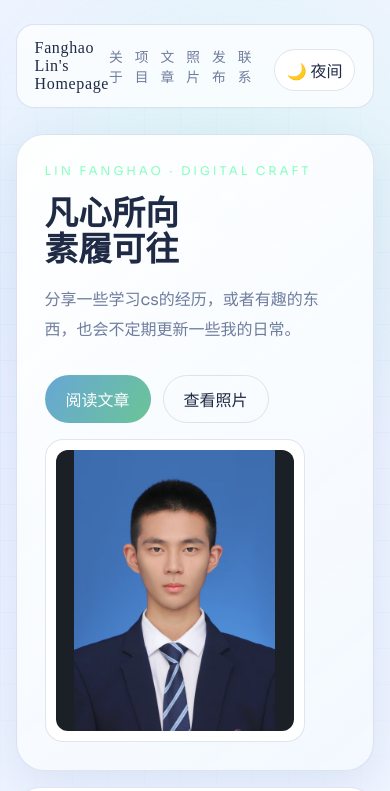
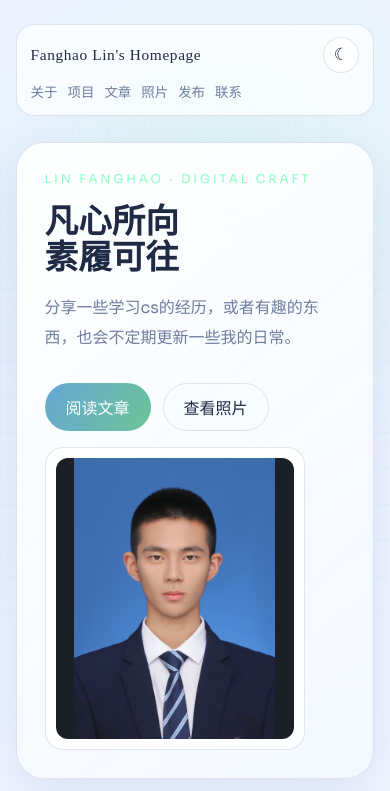
Before and after one commit to uglis/xinque.github.io, a website: page index.html in a window 390 px wide. Shown: the top 791 px of the page. Drawn offline with Linux system fonts and the light colour scheme.

Commit message:
add moments

```diff
--- a/script.js
+++ b/script.js
@@ -30,7 +30,7 @@ const initThemeControls = () => {
   const controls = document.createElement("div");
   controls.className = "theme-controls";
   controls.innerHTML = `
-    <button type="button" class="theme-mode-toggle" aria-label="切换白天/夜间模式">${currentMode === "light" ? "🌙 夜间" : "☀️ 白天"}</button>
+    <button type="button" class="theme-mode-toggle" aria-label="切换白天/夜间模式">${currentMode === "light" ? "☾" : "☼"}</button>
   `;
 
   const nav = header.querySelector("nav");
@@ -43,10 +43,13 @@ const initThemeControls = () => {
   const modeButton = controls.querySelector(".theme-mode-toggle");
 
   if (modeButton instanceof HTMLButtonElement) {
+    modeButton.setAttribute("aria-label", currentMode === "light" ? "切换到夜间模式" : "切换到白天模式");
+
     modeButton.addEventListener("click", () => {
       currentMode = applyThemeMode(currentMode === "light" ? "dark" : "light");
       window.localStorage.setItem(THEME_MODE_KEY, currentMode);
-      modeButton.textContent = currentMode === "light" ? "🌙 夜间" : "☀️ 白天";
+      modeButton.textContent = currentMode === "light" ? "☾" : "☼";
+      modeButton.setAttribute("aria-label", currentMode === "light" ? "切换到夜间模式" : "切换到白天模式");
     });
   }
 };
--- a/styles.css
+++ b/styles.css
@@ -110,7 +110,14 @@ body.modal-open {
   background: rgba(10, 14, 24, 0.72);
   color: var(--text);
   font: inherit;
-  padding: 8px 12px;
+  width: 36px;
+  height: 36px;
+  padding: 0;
+  display: inline-flex;
+  align-items: center;
+  justify-content: center;
+  font-size: 1.05rem;
+  line-height: 1;
 }
 
 body[data-theme-mode="light"] .theme-mode-toggle {
@@ -927,6 +934,55 @@ section[id] {
 }
 
 @media (max-width: 900px) {
+  .header {
+    border-radius: 18px;
+    display: grid;
+    grid-template-columns: 1fr auto;
+    grid-template-areas:
+      "logo controls"
+      "nav nav";
+    align-items: center;
+    row-gap: 8px;
+    padding: 12px 14px;
+  }
+
+  .logo {
+    grid-area: logo;
+    font-size: 0.96rem;
+    white-space: nowrap;
+    overflow: hidden;
+    text-overflow: ellipsis;
+    max-width: 58vw;
+  }
+
+  nav {
+    grid-area: nav;
+    gap: 10px;
+    flex-wrap: nowrap;
+    overflow-x: auto;
+    overflow-y: hidden;
+    -webkit-overflow-scrolling: touch;
+    padding-bottom: 2px;
+    scrollbar-width: thin;
+  }
+
+  nav::-webkit-scrollbar {
+    display: none;
+  }
+
+  nav a {
+    white-space: nowrap;
+    font-size: 0.84rem;
+    flex: 0 0 auto;
+  }
+
+  .theme-controls {
+    grid-area: controls;
+    width: auto;
+    justify-content: flex-end;
+    margin-top: 0;
+  }
+
   .hero-grid {
     grid-template-columns: 1fr;
   }
@@ -955,16 +1011,6 @@ section[id] {
     grid-template-columns: 1fr;
   }
 
-  nav {
-    gap: 12px;
-  }
-
-  .theme-controls {
-    width: 100%;
-    justify-content: flex-end;
-    margin-top: 8px;
-  }
-
   .moments-grid {
     padding-left: 18px;
   }
@@ -975,14 +1021,6 @@ section[id] {
 
   .moment-timeline-marker {
     left: -18px;
-  }
-
-  nav a {
-    font-size: 0.86rem;
-  }
-
-  .header {
-    border-radius: 18px;
   }
 
   .admin-grid {
```
